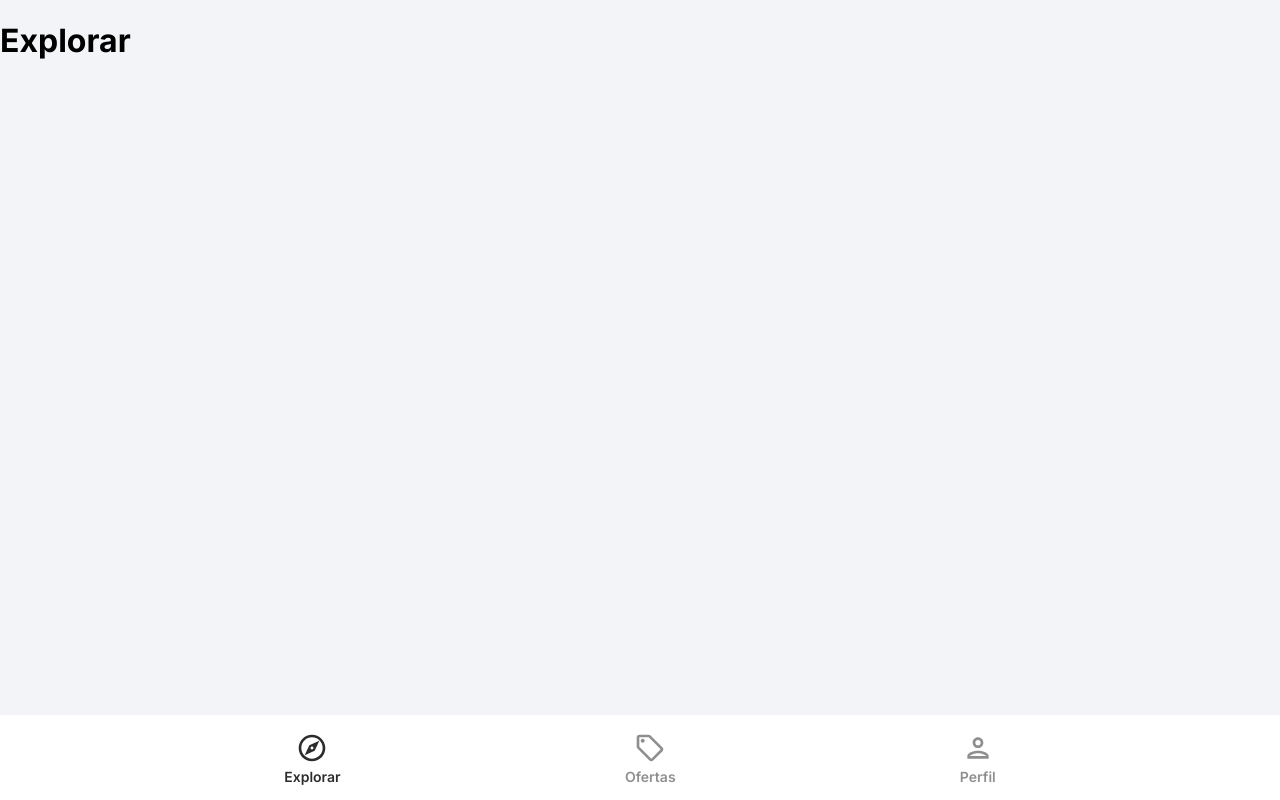
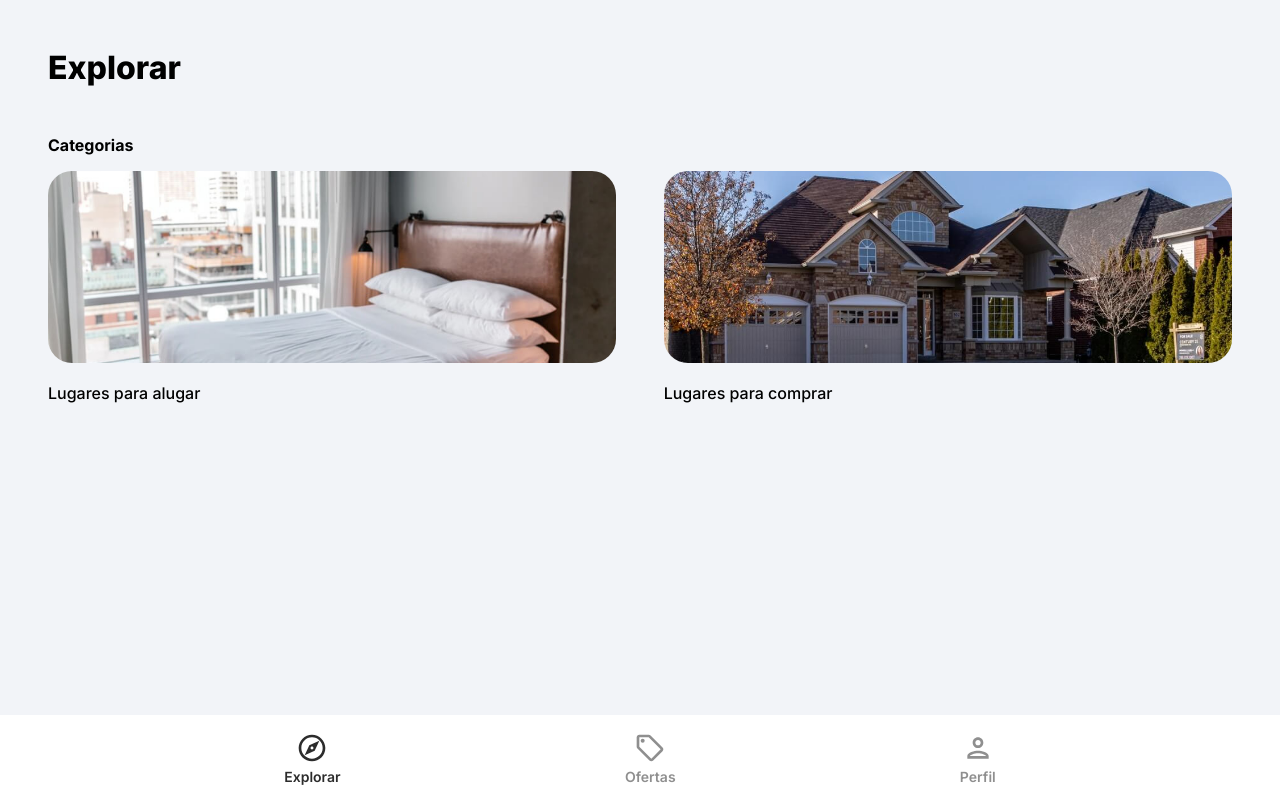
Before and after one commit to eduardosgn/housi-marketplace, a React (Vite) app: page / in a window 1280 px wide. Built offline with nearby package versions, Linux system fonts and the light colour scheme.

Commit message:
criar página de categorias

```diff
--- a/src/components/AnimatedRoute.jsx
+++ b/src/components/AnimatedRoute.jsx
@@ -5,6 +5,7 @@ import PrivateRoute from './PrivateRoute';
 import Profile from '../pages/Profile';
 import SignIn from '../pages/SignIn';
 import SignUp from '../pages/SignUp';
+import Category from '../pages/Category';
 
 import { AnimatePresence } from 'framer-motion';
 import { useLocation, Routes, Route } from "react-router-dom";
@@ -16,6 +17,7 @@ const AnimatedRoute = () => {
         <AnimatePresence mode={ 'wait' }>
             <Routes location={location} key={ location.pathname }>
                 <Route path='/' element={ <Explore /> } />
+                <Route path='/categoria/:nomeCategoria' element={ <Category /> } />
                 <Route path='/esqueceu-senha' element={ <ForgotPassword /> } />
                 <Route path='/ofertas' element={ <Offers /> } />
                 <Route path='/perfil' element={ <PrivateRoute /> }>
--- a/src/components/OAuth.jsx
+++ b/src/components/OAuth.jsx
@@ -43,6 +43,6 @@ function OAuth() {
             </button>
         </div>
     );
-}
+};
 
 export default OAuth;
--- /dev/null
+++ b/src/pages/Category.jsx
@@ -0,0 +1,55 @@
+import { motion } from "framer-motion";
+import { useEffect, useState } from "react";
+import { useParams } from "react-router-dom";
+import { collection, getDocs, query, where, orderBy, limit, startAfter } from 'firebase/firestore';
+import { db } from '../firebase.config';
+import { toast } from "react-toastify";
+import Spinner from '../components/Spinner';
+
+function Category() {
+    const [listing, setListing] = useState(null);
+    const [loading, setLoading] = useState(true);
+
+    const params = useParams();
+
+    useEffect(() => {
+        const fetchListings = async () => {
+            try {
+                // Pegar referencia da coleção listings
+                const listingsRef = collection(db, 'listings');
+
+                // Criar um query
+                const q = query(
+                    listingsRef,
+                    where('type', '==', params.nomeCategoria),
+                    orderBy('timestamp', 'desc'),
+                    limit(10)
+                );
+
+                // Executar o query
+                const querySnap = await getDocs(q);
+
+                let listings = [];
+                querySnap.forEach((doc) => {
+                    console.log('hi');
+                    console.log(doc.data());
+                });
+            } catch (error) {};
+        };
+
+        fetchListings();
+    });
+
+    return (
+        <motion.div
+            initial={{ opacity: 0, y: '15px' }}
+            animate={{ opacity: 1, y: '0px' }}
+            transition={{ duration: 0.5, ease: 'easeInOut' }}
+            exit={{ opacity: 0, y: '15px' }}
+        >
+            Categoria
+        </motion.div>
+    );
+}
+
+export default Category;
--- a/src/pages/Explore.jsx
+++ b/src/pages/Explore.jsx
@@ -1,6 +1,9 @@
 import { motion } from "framer-motion";
+import { Link } from "react-router-dom";
+import rentCategoryImage from '../assets/jpg/rentCategoryImage.jpg';
+import sellCategoryImage from '../assets/jpg/sellCategoryImage.jpg';
 
-const Explore = () => {
+function Explore() {
     return (
         <motion.div
             initial={{ opacity: 0, y: '15px' }}
@@ -8,7 +11,29 @@ const Explore = () => {
             transition={{ duration: 0.5, ease: 'easeInOut' }}
             exit={{ opacity: 0, y: '15px' }}
         >
-            <h1>Explorar</h1>
+            <div className="explore">
+                <header>
+                    <p className="pageHeader">Explorar</p>
+                </header>
+
+                <main>
+                    {/* Slider */}
+
+                    <p className="exploreCategoryHeading">Categorias</p>
+
+                    <div className="exploreCategories">
+                        <Link to='/categoria/aluguel'>
+                            <img src={ rentCategoryImage } alt="Aluguel" className="exploreCategoryImg" />
+                            <p className="exploreCategoryName">Lugares para alugar</p>
+                        </Link>
+
+                        <Link to='/categoria/comprar'>
+                            <img src={ sellCategoryImage } alt="Comprar" className="exploreCategoryImg" />
+                            <p className="exploreCategoryName">Lugares para comprar</p>
+                        </Link>
+                    </div>
+                </main>
+            </div>
         </motion.div>
     );
 }
```
